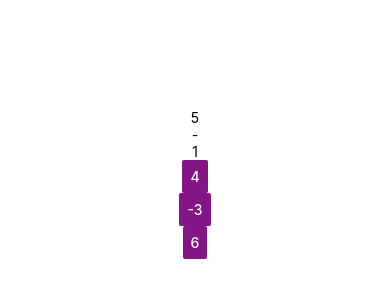
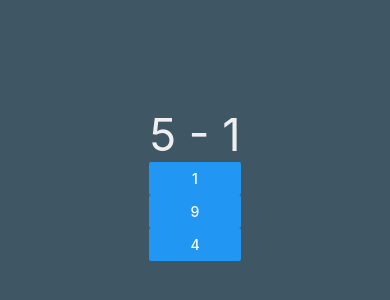
Before and after one commit to didacesteban/QuickMathsGame, a React Native app: screen / in a window 390 px wide. Shown: the part 238-538 px from the top of the page. Built offline with nearby package versions, Linux system fonts and the light colour scheme.

Commit message:
improvements

```diff
--- a/App.js
+++ b/App.js
@@ -8,14 +8,15 @@ export default class App extends React.Component {
     this.handleCorrectResult = this.handleCorrectResult.bind(this);
     this.handleErrorResult = this.handleErrorResult.bind(this);
     this.handleAnswerButtons = this.handleAnswerButtons.bind(this);
+    this.generateFakeAnswer = this.generateFakeAnswer.bind(this);
+    this.restart = this.restart.bind(this);
     this.state = {
       numberLeft: Math.floor(Math.random() * (10 - 0 + 1)) + 0,
       numberRight: Math.floor(Math.random() * (10 - 0 + 1)) + 0,
+      numberToSelectCorrectAnswerButton: Math.floor(Math.random() * (2 - 0 + 1)) + 0,
       operatorsArray: ['+', '-', '*'],
       operator: '',
       correctAnswer: '',
-      fakeAnswer1: '',
-      fakeAnswer2: '',
       error: null
     };
   }
@@ -46,10 +47,23 @@ export default class App extends React.Component {
     this.setState(prevState => {
       return {
         correctAnswer: eval(`${prevState.numberLeft} ${prevState.operator} ${prevState.numberRight}`),
-        fakeAnswer1: prevState.numberLeft - Math.floor(Math.random() * (10 - 0 + 1)) + 0,
-        fakeAnswer2: prevState.numberRight + Math.floor(Math.random() * (10 - 0 + 1)) + 0,
+        numberToSelectCorrectAnswerButton: Math.floor(Math.random() * (2 - 0 + 1)) + 0
       }
     });
+  }
+
+  generateFakeAnswer() {
+    const randNumber = Math.floor(Math.random() * (10 - 0 + 1)) + 0;
+    const randOperator = this.state.operatorsArray[Math.floor(Math.random() * (2 - 0 + 1)) + 0];
+    const numberToSelectNumberToOperate = Math.floor(Math.random() * (2 - 1 + 1)) + 1;
+
+    let fakeAnswer = eval(`${numberToSelectNumberToOperate === 1 ? this.state.numberLeft : this.state.numberRight} ${randOperator} ${randNumber}`);
+
+    if (fakeAnswer != this.state.correctAnswer) {
+      return fakeAnswer.toString();
+    } else {
+      return eval(`${fakeAnswer} ${this.state.operatorsArray[Math.floor(Math.random() * (1 - 0 + 1)) + 0]} 1`).toString();
+    }
   }
 
   handleCorrectResult() {
@@ -60,28 +74,41 @@ export default class App extends React.Component {
     this.setState({error: 'You lose'});
   }
 
+  restart() {
+    this.setState({error: null});
+  }
+
   render() {
     return (
       <View style={styles.container}>
-        <Text>{this.state.numberLeft}</Text>
-        <Text>{this.state.operator}</Text>
-        <Text>{this.state.numberRight}</Text>
+      {this.state.error === null ? (
+        <View>
+          <Text style={styles.operation}>{this.state.numberLeft} {this.state.operator} {this.state.numberRight}</Text>
           <Button
-          onPress={this.handleCorrectResult}
-          title={this.state.correctAnswer.toString()}
-          color="#841584"
+            onPress={this.state.numberToSelectCorrectAnswerButton == 0 ? this.handleCorrectResult : this.handleErrorResult}
+            title={this.state.numberToSelectCorrectAnswerButton == 0 ? this.state.correctAnswer.toString() : this.generateFakeAnswer()}
+            style={styles.button}
           />
           <Button
-          onPress={this.handleErrorResult}
-          title={this.state.fakeAnswer1.toString()}
-          color="#841584"
+            onPress={this.state.numberToSelectCorrectAnswerButton == 1 ? this.handleCorrectResult : this.handleErrorResult}
+            title={this.state.numberToSelectCorrectAnswerButton == 1 ? this.state.correctAnswer.toString() : this.generateFakeAnswer()}
+            style={styles.button}
           />
           <Button
-          onPress={this.handleErrorResult}
-          title={this.state.fakeAnswer2.toString()}
-          color="#841584"
+            onPress={this.state.numberToSelectCorrectAnswerButton == 2 ? this.handleCorrectResult : this.handleErrorResult}
+            title={this.state.numberToSelectCorrectAnswerButton == 2 ? this.state.correctAnswer.toString() : this.generateFakeAnswer()}
+            style={styles.button}
           />
-        <Text>{this.state.error ? this.state.error : null}</Text>
+        </View>) : null}
+        {this.state.error != null ? (
+        <View>
+          <Text style={styles.errorText}>{this.state.error ? this.state.error : null}</Text>
+          <Button
+            onPress={this.restart}
+            title="Play Again"
+            style={styles.button}
+          />
+        </View>) : null}
       </View>
     );
   }
@@ -90,8 +117,22 @@ export default class App extends React.Component {
 const styles = StyleSheet.create({
   container: {
     flex: 1,
-    backgroundColor: '#fff',
+    backgroundColor: '#3F5765',
     alignItems: 'center',
     justifyContent: 'center',
   },
+  operation: {
+    fontSize: 45,
+    color: '#EFEFEF',
+  },
+  button: {
+    alignItems: 'center',
+    backgroundColor: '#2B3A42',
+    color: '#EFEFEF',
+    padding: 10
+  },
+  errorText: {
+    fontSize: 80,
+    color: '#FF530D',
+  }
 });
```
Also changed, not shown: 1 other file (tests, documents, lock files or other folders). Lines whose indentation alone changed are shown as unchanged.
